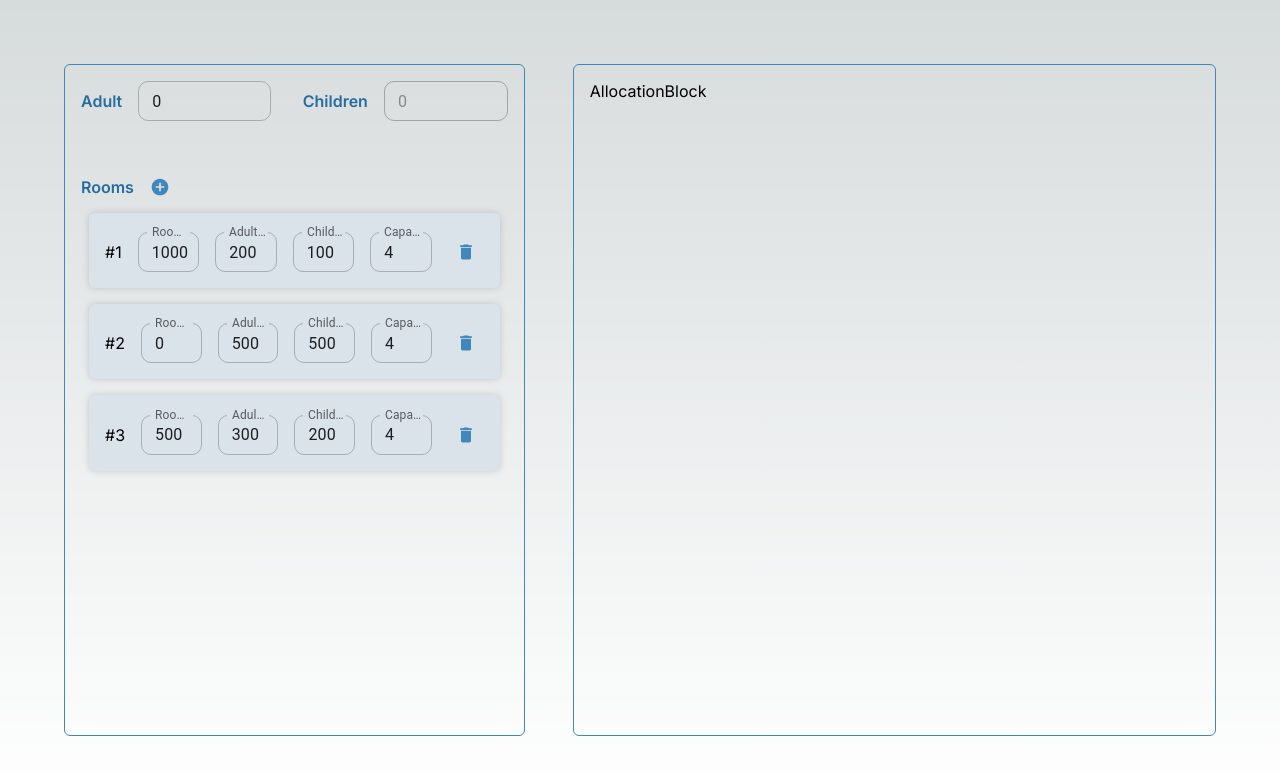
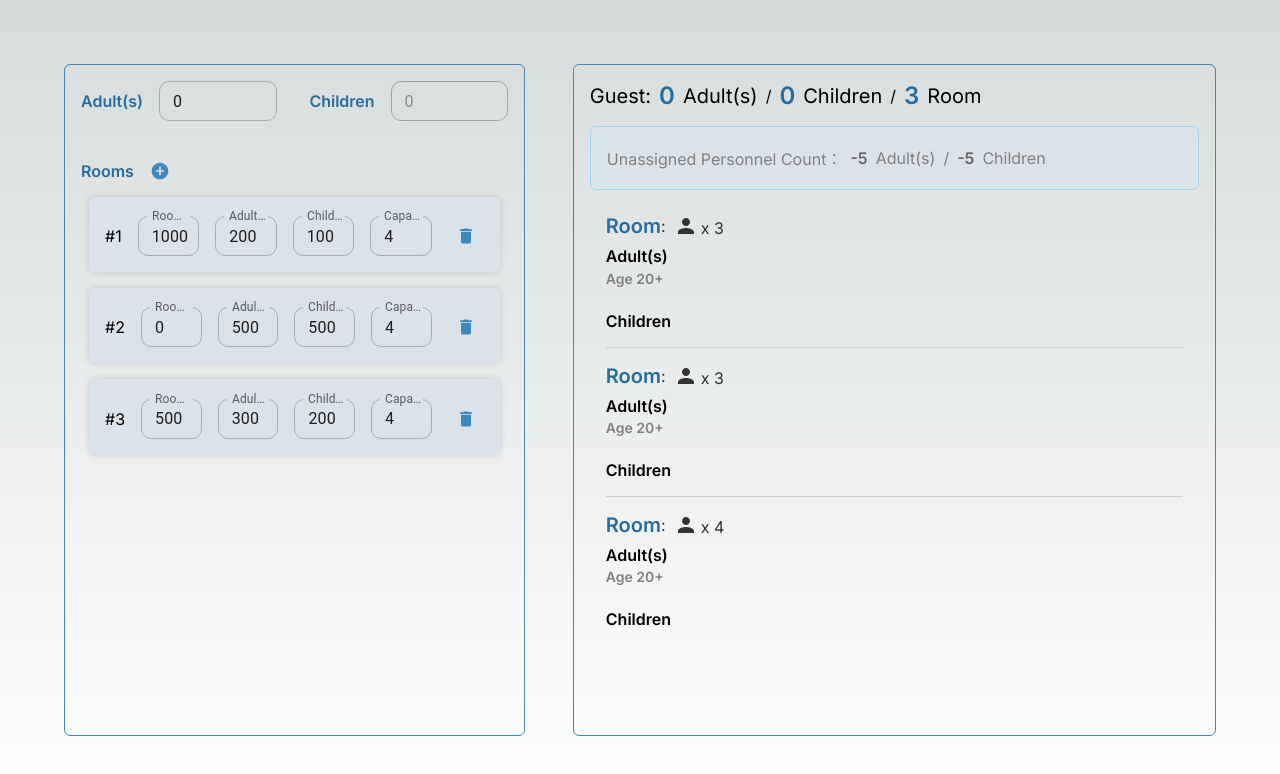
Before and after one commit to JyunChiu/roomAllocation, a Next.js app in the folder frontend/: page / in a window 1280 px wide. Shown: the top 774 px of the page. Built offline with nearby package versions, Linux system fonts and the light colour scheme.

Commit message:
feat: AllocationBlock UI

```diff
--- a/frontend/src/app/page.style.ts
+++ b/frontend/src/app/page.style.ts
@@ -1,6 +1,6 @@
 // @use client
 import styled from "styled-components";
-import { COLOR, BORDER_RADIUS } from "src/stylesheet";
+import { COLOR, BORDER_RADIUS, SCROLL_BAR_SIZE } from "src/stylesheet";
 
 export const Container = styled.div`
   height: 100vh;
@@ -15,4 +15,20 @@ export const BlockContainer = styled.div`
   border: 1px solid ${COLOR.BLUE_2};
   border-radius: ${BORDER_RADIUS.SM};
   padding: 1rem;
+  .title-box {
+    display: flex;
+    align-items: center;
+    gap: 0.5rem;
+  }
+  .rooms-box {
+    display: flex;
+    flex-direction: column;
+    gap: 1rem;
+    height: 100%;
+    overflow: auto;
+    padding: 0.5rem;
+    &::-webkit-scrollbar {
+      width: ${SCROLL_BAR_SIZE.XS};
+    }
+  }
 `;
--- a/frontend/src/app/page.tsx
+++ b/frontend/src/app/page.tsx
@@ -7,7 +7,7 @@ import { GuestInfo, RoomInfo } from "types/data";
 import { Container } from "./page.style";
 
 const Home: FC = () => {
-  const [guest, setGuest] = useState<GuestInfo>({ adult: 0, children: 0 });
+  const [guest, setGuest] = useState<GuestInfo>({ adult: 0, child: 0 });
   const [rooms, setRooms] = useState<RoomInfo[]>([
     { roomPrice: 1000, adultPrice: 200, childPrice: 100, capacity: 4 },
     { roomPrice: 0, adultPrice: 500, childPrice: 500, capacity: 4 },
--- a/frontend/src/components/AllocationBlock/AllocationBlock.style.ts
+++ b/frontend/src/components/AllocationBlock/AllocationBlock.style.ts
@@ -1,3 +1,92 @@
 import styled from "styled-components";
+import { FONT_SIZE, COLOR, BORDER_RADIUS, ICON_SIZE } from "src/stylesheet";
+import { BlockContainer } from "src/app/page.style";
 
-export const Container = styled.div``;
+export const Container = styled(BlockContainer)`
+  display: flex;
+  flex-direction: column;
+  gap: 0.5rem;
+  .title-box {
+    .label {
+      font-size: ${FONT_SIZE.LG};
+    }
+    .value {
+      font-weight: 600;
+      color: ${COLOR.BLUE_1};
+      font-size: ${FONT_SIZE.XL};
+    }
+  }
+  .unassigned-box {
+    display: flex;
+    align-items: center;
+    gap: 0.5rem;
+    color: ${COLOR.GRAY_2};
+    background: ${COLOR.BLUE_4};
+    padding: 1.2rem 1rem;
+    border-radius: ${BORDER_RADIUS.SM};
+    border: 1px solid ${COLOR.BLUE_3};
+    margin: 0.5rem 0 0;
+    .value {
+      font-weight: 600;
+      color: ${COLOR.GRAY_1};
+      font-size: ${FONT_SIZE.REGULAR};
+    }
+  }
+  .rooms-box {
+    gap: 0;
+    padding: 0 1rem;
+  }
+`;
+
+export const RoomCard = styled.div`
+  display: flex;
+  flex-direction: column;
+  gap: 0.5rem;
+  padding: 1rem 0;
+  &:not(:last-child) {
+    border-bottom: 1px solid ${COLOR.GRAY_3};
+  }
+  .room-title {
+    display: flex;
+    align-items: center;
+    color: ${COLOR.BLACK};
+    .label {
+      font-weight: 600;
+      color: ${COLOR.BLUE_1};
+      font-size: ${FONT_SIZE.LG};
+    }
+    .icon-box {
+      display: flex;
+      align-items: center;
+      margin: 0 0.2rem 0 0.5rem;
+      .MuiSvgIcon-root {
+        font-size: ${ICON_SIZE.LG};
+      }
+    }
+    .number-of-guest {
+      align-self: flex-end;
+    }
+  }
+  .guests-info-box {
+    display: flex;
+    flex-direction: column;
+    gap: 1.5rem;
+    .guest-box {
+      display: flex;
+      .title-zone {
+        display: flex;
+        flex-direction: column;
+        gap: 0.2rem;
+        font-weight: 600;
+        .title {
+        }
+        .sub-title {
+          color: ${COLOR.GRAY_2};
+          font-size: ${FONT_SIZE.SM};
+        }
+      }
+      .input-zone {
+      }
+    }
+  }
+`;
--- a/frontend/src/components/AllocationBlock/AllocationBlock.tsx
+++ b/frontend/src/components/AllocationBlock/AllocationBlock.tsx
@@ -1,9 +1,84 @@
-import React, { FC } from "react";
-import { BlockContainer } from "src/app/page.style";
-// import { Container } from "./AllocationBlock.style";
+import React, { FC, useContext, useState, useMemo } from "react";
+import PersonIcon from "@mui/icons-material/Person";
+import { AppContext } from "src/contexts";
+import { FieldLabel } from "types/common";
+import { Result } from "types/data";
+import { Container, RoomCard } from "./AllocationBlock.style";
 
 const AllocationBlock: FC = () => {
-  return <BlockContainer>AllocationBlock</BlockContainer>;
+  const { guest, rooms } = useContext(AppContext);
+  const [result, setResult] = useState<Result[]>([
+    { adult: 1, child: 2, price: 0 },
+    { adult: 0, child: 3, price: 0 },
+    { adult: 4, child: 0, price: 0 },
+  ]);
+
+  const unassigned = useMemo(
+    () =>
+      result.reduce(
+        (info, curr) => ({
+          adult: info.adult - curr.adult,
+          child: info.child - curr.child,
+        }),
+        { adult: guest.adult, child: guest.child }
+      ),
+    [result, guest]
+  );
+
+  return (
+    <Container>
+      <div className="title-box">
+        <span className="label">Guest:</span>
+        <span className="value">{guest.adult || 0}</span>
+        <span className="label">{FieldLabel.adult}</span>
+        <span>/</span>
+        <span className="value">{guest.child || 0}</span>
+        <span className="label">{FieldLabel.child}</span>
+        <span>/</span>
+        <span className="value">{rooms.length || 0}</span>
+        <span className="label">{FieldLabel.room}</span>
+      </div>
+      <div className="unassigned-box">
+        <span>Unassigned Personnel Count：</span>
+        <span className="value">{unassigned.adult || 0}</span>
+        <span className="label">{FieldLabel.adult}</span>
+        <span>/</span>
+        <span className="value">{unassigned.child || 0}</span>
+        <span className="label">{FieldLabel.child}</span>
+      </div>
+      <div className="rooms-box">
+        {result.map((item, i) => (
+          <RoomCard key={`room-card${i + 1}`}>
+            <div className="room-title">
+              <span className="label">{FieldLabel.room}</span>
+              <span>:</span>
+              <div className="icon-box">
+                <PersonIcon />
+              </div>
+              <span className="number-of-guest">
+                x {item.adult + item.child}
+              </span>
+            </div>
+            <div className="guests-info-box">
+              <div className="guest-box">
+                <div className="title-zone">
+                  <span className="title">{FieldLabel.adult}</span>
+                  <span className="sub-title">Age 20+</span>
+                </div>
+                <div className="input-zone"></div>
+              </div>
+              <div className="guest-box">
+                <div className="title-zone">
+                  <span className="title">{FieldLabel.child}</span>
+                </div>
+                <div className="input-zone"></div>
+              </div>
+            </div>
+          </RoomCard>
+        ))}
+      </div>
+    </Container>
+  );
 };
 
 export default AllocationBlock;
--- a/frontend/src/components/BaseInfoBlock/BaseInfoBlock.style.ts
+++ b/frontend/src/components/BaseInfoBlock/BaseInfoBlock.style.ts
@@ -5,7 +5,7 @@ import { BlockContainer } from "src/app/page.style";
 export const Container = styled(BlockContainer)`
   display: flex;
   flex-direction: column;
-  gap: 3rem;
+  gap: 2rem;
   width: 40%;
   flex: unset;
   .label {
@@ -29,22 +29,6 @@ export const RoomArea = styled.div`
   flex-direction: column;
   flex: 1;
   min-height: 0;
-  .title-box {
-    display: flex;
-    align-items: center;
-    gap: 0.5rem;
-  }
-  .rooms-box {
-    display: flex;
-    flex-direction: column;
-    gap: 1rem;
-    height: 100%;
-    overflow: auto;
-    padding: 0.5rem;
-    &::-webkit-scrollbar {
-      width: ${SCROLL_BAR_SIZE.XS};
-    }
-  }
 `;
 
 export const PriceBar = styled.div`
@@ -54,5 +38,5 @@ export const PriceBar = styled.div`
   padding: 1.2rem 1rem 1rem;
   box-shadow: 0 0 6px 0 #57575740;
   border-radius: ${BORDER_RADIUS.SM};
-  background: ${COLOR.BLUE_3};
+  background: ${COLOR.BLUE_4};
 `;
--- a/frontend/src/components/BaseInfoBlock/BaseInfoBlock.tsx
+++ b/frontend/src/components/BaseInfoBlock/BaseInfoBlock.tsx
@@ -71,7 +71,7 @@ const BaseInfoBlock: FC = () => {
               label=""
               type="number"
               value={fieldVal}
-              disabled={fieldName === "children" && !guest.adult}
+              disabled={fieldName === "child" && !guest.adult}
               onBlur={handleAdultCountBlur}
               onChange={handleConfigChange}
             />
--- a/frontend/src/components/Buttons/IconButton/IconButton.style.ts
+++ b/frontend/src/components/Buttons/IconButton/IconButton.style.ts
@@ -14,7 +14,7 @@ export const StyledIconButton = styled(IconButton, {
   "&.MuiIconButton-root": {
     color: COLOR[$iconColor as keyof Colors],
     "&.Mui-disabled": {
-      color: COLOR.GRAY_1,
+      color: COLOR.GRAY_2,
     },
   },
   "& .MuiSvgIcon-root": {
--- a/frontend/src/stylesheet.ts
+++ b/frontend/src/stylesheet.ts
@@ -6,9 +6,11 @@ export const COLOR: Colors = {
   // dark → light
   BLUE_1: "#276c9e",
   BLUE_2: "#4087bb",
-  BLUE_3: "#dae2ea",
-  GRAY_1: "#949494",
-  GRAY_2: "#CCCCCC",
+  BLUE_3: "#a0d2f4",
+  BLUE_4: "#dae2ea",
+  GRAY_1: "#676767",
+  GRAY_2: "#808080",
+  GRAY_3: "#CCCCCC",
 };
 
 export const BORDER_RADIUS: Sizes = {
--- a/frontend/src/types/common/common.ts
+++ b/frontend/src/types/common/common.ts
@@ -1,10 +1,11 @@
 enum FieldLabel {
-  adult = "Adult",
-  children = "Children",
+  adult = "Adult(s)",
+  child = "Children",
   roomPrice = "Room Price",
   adultPrice = "Adult Price",
   childPrice = "Child Price",
   capacity = "Capacity",
+  room = "Room",
 }
 interface Sizes {
   XL?: string;
@@ -21,8 +22,10 @@ interface Colors {
   BLUE_1: string;
   BLUE_2: string;
   BLUE_3: string;
+  BLUE_4: string;
   GRAY_1: string;
   GRAY_2: string;
+  GRAY_3: string;
 }
 
 export { FieldLabel };
--- a/frontend/src/types/data/guestInfo.ts
+++ b/frontend/src/types/data/guestInfo.ts
@@ -1,6 +1,6 @@
 interface GuestInfo {
   adult: number;
-  children: number;
+  child: number;
 }
 
 export type { GuestInfo };
--- a/frontend/src/types/data/index.ts
+++ b/frontend/src/types/data/index.ts
@@ -1,9 +1,10 @@
 import { GuestInfo } from "./guestInfo";
-import { RoomInfo } from "./roomInfo";
+import { RoomInfo, Result } from "./roomInfo";
 
 export type {
   // guestInfo
   GuestInfo,
   // roomInfo
   RoomInfo,
+  Result,
 };
```
Also changed, not shown: frontend/src/types/data/roomInfo.ts (+7 -1 lines).
